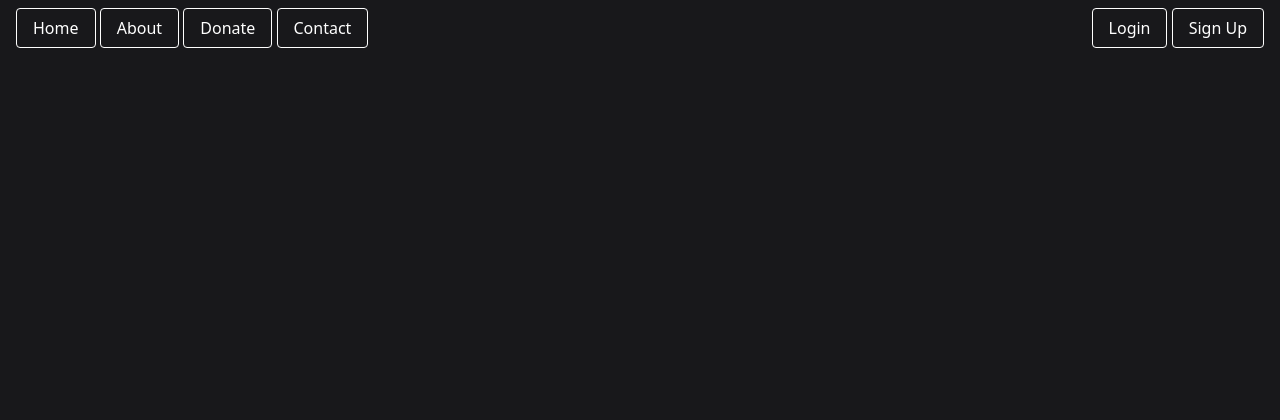
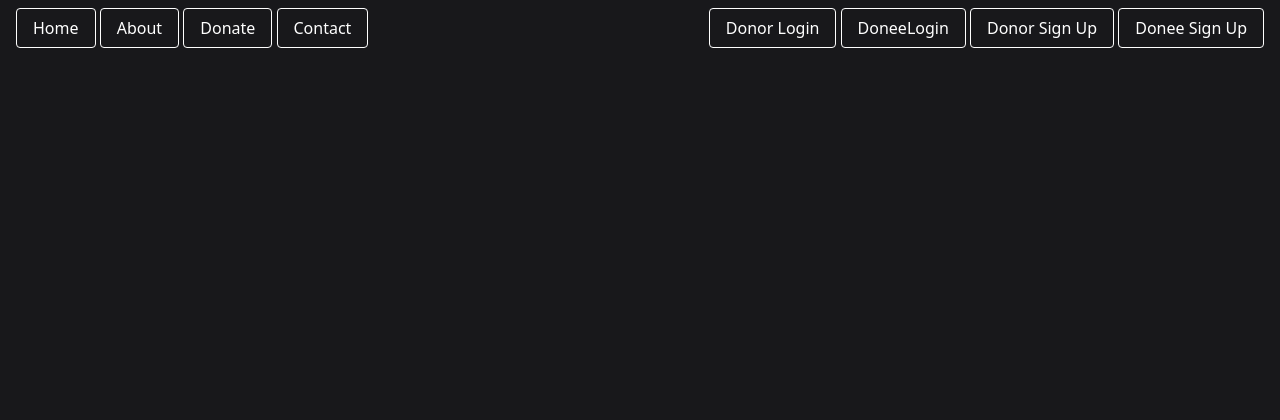
Before and after one commit to alvinkerebei/Imani_Donations, a Flask app: page / in a window 1280 px wide. Shown: the top 420 px of the page. Run offline with Flask 3, Linux system fonts and the light colour scheme; some libraries are stand-ins or nearby versions.

Commit message:
donee side complete

```diff
--- a/app.py
+++ b/app.py
@@ -53,12 +53,17 @@ def home():
 @app.route('/donordash/')
 @login_required
 def donordash():
-  return render_template('donordash.html')
+  return render_template('dash.html')
+
+@app.route('/doneedash/')
+@login_required
+def doneedash():
+  return render_template('dash.html')
 
 
 
-@app.route('/donor/signup', methods=['POST', 'GET'])
-def signup():
+@app.route('/donor/donor_signup', methods=['POST', 'GET'])
+def donor_signup():
     if request.method == "POST":
         name = request.form.get('name')
         email = request.form.get('email')
@@ -77,7 +82,7 @@ def signup():
 
         if db.donor.find_one({"$or": [{"email": email}, {"name": name}]}):
             flash("Username or Email is already in use.", "error")
-            return redirect(url_for('signup'))
+            return redirect(url_for('donor_signup'))
 
         db.donor.insert_one(donor)
         flash("Signup is a Success! Check your email for OTP.", "success")
@@ -89,27 +94,27 @@ def signup():
         send_mail(email, 'Account Activation OTP', f'Your OTP is: {otp}')
 
         session['logged_in'] = True
-        session['signup'] = email
+        session['donor_signup'] = email
         session['totp_secret'] = totp_secret
         session['name'] = name
 
         # Debug logging
-        print(f"Signup - Email: {session['signup']}, TOTP Secret: {session['totp_secret']}")
+        print(f"Signup - Email: {session['donor_signup']}, TOTP Secret: {session['totp_secret']}")
 
         return redirect(url_for('verifyotp'))
 
-    return render_template('signup.html')
+    return render_template('signup.html', form_action=url_for('donor_signup'))
 
 
 @app.route('/donor/verifyotp', methods=['POST', 'GET'])
 def verifyotp():
-    if 'signup' not in session:
+    if 'donor_signup' not in session:
         flash("Not in session", 'error')
-        return redirect(url_for('signup'))
+        return redirect(url_for('donor_signup'))
 
     if request.method == 'POST':
         donor_otp = request.form.get('otp')
-        email = session.get('signup')
+        email = session.get('donor_signup')
         totp_secret = session.get('totp_secret')
 
         # Debug logging
@@ -121,7 +126,7 @@ def verifyotp():
 
         if not donor:
             flash("Email doesn't exist", 'error')
-            return redirect(url_for('signup'))
+            return redirect(url_for('donor_signup'))
 
         totp = pyotp.TOTP(totp_secret)
         if totp.verify(donor_otp, valid_window=1):
@@ -130,10 +135,10 @@ def verifyotp():
         else:
             flash("Invalid OTP.", 'error')
 
-    return render_template('verify_otp.html')
+    return render_template('verify_otp.html', form_action=url_for('verifyotp'))
 
-@app.route('/donor/login', methods=['POST','GET'])
-def login():
+@app.route('/donor/donor_login', methods=['POST','GET'])
+def donor_login():
     if request.method == "POST":
         email = request.form.get('email')
         password = request.form.get('password')
@@ -146,7 +151,7 @@ def login():
 
             session['totp_secret'] = totp_secret
             session['logged_in'] = True
-            session['login'] = {
+            session['donor_login'] = {
                 '_id': donor['_id'],
                 'name': donor['name'],
                 'email': donor['email']
@@ -160,13 +165,13 @@ def login():
             flash("Invalid Email or Password", 'error')
 
 
-    return render_template('login.html')
+    return render_template('login.html', form_action=url_for('donor_login'), forgot_pass_url=url_for('forgot_pass'))
 
 @app.route('/donor/twoFA', methods=['POST', 'GET'])
 def twoFA():
-    if 'login' not in session:
+    if 'donor_login' not in session:
         flash("Not in session", 'error')
-        return redirect(url_for('login'))
+        return redirect(url_for('donor_login'))
     else:
         if request.method == 'POST':
             donor_otp = request.form.get('otp')
@@ -181,7 +186,7 @@ def twoFA():
             else:
                 flash("Invalid OTP", 'error')
 
-    return render_template('twoFA.html')
+    return render_template('twoFA.html', form_action=url_for('twoFA'))
 
 @app.route('/donor/forgot_pass', methods=['POST', 'GET'])
 def forgot_pass():
@@ -203,12 +208,12 @@ def forgot_pass():
             return redirect(url_for('verify_forgotpass'))
         else:
             flash ("Invalid Email", 'error')
-            return redirect(url_for('login'))
+            return redirect(url_for('donor_login'))
 
     elif request.method == 'GET':
         return render_template('forgot_pass.html')
 
-    return render_template('forgot_pass.html')
+    return render_template('forgot_pass.html', form_action=url_for('forgot_pass'))
 
 @app.route('/donor/verify_forgotpass', methods = ['POST', 'GET'])
 def verify_forgotpass():
@@ -229,7 +234,7 @@ def verify_forgotpass():
             else:
                 flash("Invalid Code", 'error')
 
-    return render_template('verify_forgotpass.html')
+    return render_template('verify_forgotpass.html', form_action=url_for('verify_forgotpass'))
 
 @app.route('/donor/changepass', methods=['POST','GET'])
 def changepass():
@@ -251,14 +256,215 @@ def changepass():
                 flash("Password Reset Successfully. Login with your new Password", 'success')
 
                 session.pop('forgotpass', None)
-                return redirect('login')
+                return redirect('donor_login')
 
-    return render_template('changepass.html')
+    return render_template('changepass.html', form_action=url_for('changepass'))
 
 @app.route('/donor/signout')
 def signout():
     session.clear()
     return redirect('/')
 
+#DONEE BACKEND
+
+@app.route('/donee/donee_signup', methods=['POST', 'GET'])
+def donee_signup():
+    if request.method == "POST":
+        name = request.form.get('name')
+        email = request.form.get('email')
+        password = request.form.get('password')
+
+        if not email or not name or not password:
+            flash("All fields are required.", "error")
+            return redirect(url_for('donee_signup'))
+
+        donee = {
+            "_id": uuid.uuid4().hex,
+            "name": name,
+            "email": email,
+            "password": pbkdf2_sha256.hash(password)
+        }
+
+        if db.donee.find_one({"$or": [{"email": email}, {"name": name}]}):
+            flash("Username or Email is already in use.", "error")
+            return redirect(url_for('donee_signup'))
+
+        db.donee.insert_one(donee)
+        flash("Signup is a Success! Check your email for OTP.", "success")
+
+        totp_secret = pyotp.random_base32()
+        totp = pyotp.TOTP(totp_secret)
+        otp = totp.now()
+
+        send_mail(email, 'Account Activation OTP', f'Your OTP is: {otp}')
+
+        session['logged_in'] = True
+        session['donee_signup'] = email
+        session['totp_secret'] = totp_secret
+        session['name'] = name
+
+        # Debug logging
+        print(f"Signup - Email: {session['donee_signup']}, TOTP Secret: {session['totp_secret']}")
+
+        return redirect(url_for('verifyotp2'))
+
+    return render_template('signup.html', form_action=url_for('donee_signup'))
+
+@app.route('/donee/verifyotp2', methods=['POST', 'GET'])
+def verifyotp2():
+    if 'donee_signup' not in session:
+        flash("Not in session", 'error')
+        return redirect(url_for('donee_signup'))
+
+    if request.method == 'POST':
+        donee_otp = request.form.get('otp')
+        email = session.get('donee_signup')
+        totp_secret = session.get('totp_secret')
+
+        # Debug logging
+        print(f"Verify OTP - Form OTP: {donee_otp}")
+        print(f"Verify OTP - Session Email: {email}")
+        print(f"Verify OTP - Session TOTP Secret: {totp_secret}")
+
+        donee = db.donee.find_one({"email": email})
+
+        if not donee:
+            flash("Email doesn't exist", 'error')
+            return redirect(url_for('donee_signup'))
+
+        totp = pyotp.TOTP(totp_secret)
+        if totp.verify(donee_otp, valid_window=1):
+            flash("OTP is correct! You may now login", 'success')
+            return redirect(url_for('donee_login'))
+        else:
+            flash("Invalid OTP.", 'error')
+
+    return render_template('verify_otp.html', form_action=url_for('verifyotp2'))
+
+@app.route('/donee/donee_login', methods=['POST','GET'])
+def donee_login():
+    if request.method == "POST":
+        email = request.form.get('email')
+        password = request.form.get('password')
+        donee = db.donee.find_one({"email": email })
+
+        if donee and pbkdf2_sha256.verify(password, donee['password']):
+            totp_secret = pyotp.random_base32()
+            totp = pyotp.TOTP(totp_secret)
+            otp = totp.now()
+
+            session['totp_secret'] = totp_secret
+            session['logged_in'] = True
+            session['donee_login'] = {
+                '_id': donee['_id'],
+                'name': donee['name'],
+                'email': donee['email']
+            }
+
+            send_mail(email, 'Login Verification Code:', f'Your Verification Code is: {otp}')
+
+            flash("Check Email for Verification Code",'success')
+            return redirect(url_for('twoFA2'))
+        else:
+            flash("Invalid Email or Password", 'error')
+
+    return render_template('login.html', form_action=url_for('donee_login'), forgot_pass_url=url_for('forgot_pass2'))
+
+@app.route('/donee/twoFA2', methods=['POST', 'GET'])
+def twoFA2():
+    if 'donee_login' not in session:
+        flash("Not in session", 'error')
+        return redirect(url_for('donee_login'))
+    else:
+        if request.method == 'POST':
+            donee_otp = request.form.get('otp')
+            totp_secret = session['totp_secret']
+            print(f"Form OTP: {donee_otp}")
+            print(f"Session TOTP Secret: {totp_secret}")
+
+            totp = pyotp.TOTP(totp_secret)
+            if totp.verify(donee_otp, valid_window=1):
+                flash("Verification Complete!", 'success')
+                return redirect(url_for('doneedash'))
+            else:
+                flash("Invalid OTP", 'error')
+
+    return render_template('twoFA.html', form_action=url_for('twoFA2'))
+
+@app.route('/donee/forgot_pass2', methods=['POST', 'GET'])
+def forgot_pass2():
+    if request.method == 'POST':
+        email = request.form.get('email')
+        donee = db.donee.find_one({"email": email})
+
+        if donee:
+            totp_secret = pyotp.random_base32()
+            totp = pyotp.TOTP(totp_secret)
+            otp = totp.now()
+
+            session['totp_secret'] = totp_secret
+            session['forgotpass2'] = email
+
+            send_mail(donee['email'], 'Password Reset Code', f"Your reset code is: {otp}")
+
+            flash("Password Reset Code has been sent to your Email")
+            return redirect(url_for('verify_forgotpass2'))
+        else:
+            flash ("Invalid Email", 'error')
+            return redirect(url_for('donee_login'))
+
+    elif request.method == 'GET':
+        return render_template('forgot_pass.html', form_action=url_for('forgot_pass2'))
+
+@app.route('/donee/verify_forgotpass2', methods = ['POST', 'GET'])
+def verify_forgotpass2():
+    if 'forgotpass2' not in session:
+        flash('Not in Session', 'error')
+        return redirect(url_for('forgot_pass2'))
+    else:
+        if request.method == 'POST':
+            donee_otp = request.form.get('otp')
+            totp_secret = session['totp_secret']
+            print(f"Form OTP: {donee_otp}")
+            print(f"Session TOTP Secret: {totp_secret}")
+
+            totp = pyotp.TOTP(totp_secret)
+            if totp.verify(donee_otp, valid_window=1):
+                flash("Reset Code is Valid... You may Change Your Password", 'success')
+                return redirect(url_for('changepass2'))
+            else:
+                flash("Invalid Code", 'error')
+
+    return render_template('verify_forgotpass.html', form_action=url_for('verify_forgotpass2'))
+
+@app.route('/donee/changepass2', methods=['POST','GET'])
+def changepass2():
+    if 'forgotpass2' not in session:
+        flash('Not in Session', 'error')
+        return redirect(url_for('forgot_pass2'))
+    else:
+        if request.method == 'POST':
+            newPassword = request.form.get('newpassword')
+            confirmPassword = request.form.get('cpassword')
+
+            email = session['forgotpass2']
+
+            if newPassword != confirmPassword:
+                flash("Password DO NOT Match!", 'error')
+            else:
+                hashedPass = pbkdf2_sha256.hash(newPassword)
+                db.donee.update_one({'email': email},{'$set': {'password': hashedPass}})
+                flash("Password Reset Successfully. Login with your new Password", 'success')
+
+                session.pop('forgotpass2', None)
+                return redirect('donee_login')
+
+    return render_template('changepass.html', form_action=url_for('changepass2'))
+
+@app.route('/donee/signout')
+def signout2():
+    session.clear()
+    return redirect('/')
+
 if __name__ == "__main__":
     app.run(debug=True)
--- a/templates/changepass.html
+++ b/templates/changepass.html
@@ -8,7 +8,7 @@
 
     <h1 class="center">Reset Password</h1>
 
-    <form name="changepass_form" method="POST" action="{{url_for('changepass')}}">
+    <form name="changepass_form" method="POST" action="{{form_action}}">
 
       <label for="newpassword">New Password</label>
       <input type="password" name="newpassword" class="field" required>
--- a/templates/forgot_pass.html
+++ b/templates/forgot_pass.html
@@ -8,7 +8,7 @@
 
     <h1 class="center">Enter your Email</h1>
 
-    <form name="forgot_pass_form" method="POST" action="{{url_for('forgot_pass')}}">
+    <form name="forgot_pass_form" method="POST" action="{{form_action}}">
 
       <label for="email">Email</label>
       <input type="email" name="email" class="field" required>
--- a/templates/index.html
+++ b/templates/index.html
@@ -1,3 +1,4 @@
+<!DOCTYPE html>
 <html>
 <head>
     <meta charset="UTF-8">
@@ -15,8 +16,10 @@
                 <a href="#" class="text-white dark:text-black border border-white dark:border-black rounded px-4 py-2 hover:bg-gradient-to-r from-blue-600 to-blue-400 dark:hover:bg-gradient-to-r dark:from-blue-400 dark:to-blue-600 hover:text-black dark:hover:text-white transition-colors">Contact</a>
             </div>
             <div>
-            <a href="{{url_for('login')}}" class="text-white dark:text-black border border-white dark:border-black rounded px-4 py-2 hover:bg-gradient-to-r from-blue-600 to-blue-400 dark:hover:bg-gradient-to-r dark:from-blue-400 dark:to-blue-600 hover:text-black dark:hover:text-white transition-colors">Login</a>
-            <a href="{{url_for('signup')}}" class="text-white dark:text-black border border-white dark:border-black rounded px-4 py-2 hover:bg-gradient-to-r from-blue-600 to-blue-400 dark:hover:bg-gradient-to-r dark:from-blue-400 dark:to-blue-600 hover:text-black dark:hover:text-white transition-colors">Sign Up</a>
+                <a href="{{url_for('donor_login')}}" class="text-white dark:text-black border border-white dark:border-black rounded px-4 py-2 hover:bg-gradient-to-r from-blue-600 to-blue-400 dark:hover:bg-gradient-to-r dark:from-blue-400 dark:to-blue-600 hover:text-black dark:hover:text-white transition-colors">Donor Login</a>
+                <a href="{{url_for('donee_login')}}" class="text-white dark:text-black border border-white dark:border-black rounded px-4 py-2 hover:bg-gradient-to-r from-blue-600 to-blue-400 dark:hover:bg-gradient-to-r dark:from-blue-400 dark:to-blue-600 hover:text-black dark:hover:text-white transition-colors"> DoneeLogin</a>
+                <a href="{{url_for('donor_signup')}}" class="text-white dark:text-black border border-white dark:border-black rounded px-4 py-2 hover:bg-gradient-to-r from-blue-600 to-blue-400 dark:hover:bg-gradient-to-r dark:from-blue-400 dark:to-blue-600 hover:text-black dark:hover:text-white transition-colors">Donor Sign Up</a>
+                <a href="{{url_for('donee_signup')}}" class="text-white dark:text-black border border-white dark:border-black rounded px-4 py-2 hover:bg-gradient-to-r from-blue-600 to-blue-400 dark:hover:bg-gradient-to-r dark:from-blue-400 dark:to-blue-600 hover:text-black dark:hover:text-white transition-colors">Donee Sign Up</a>
             </div>
         </div>
     </div>
--- a/templates/login.html
+++ b/templates/login.html
@@ -7,7 +7,7 @@
 
         <h1 class="center">Login to your account</h1>
 
-        <form name="login_form" method="post" action="{{url_for('login')}}" novalidate>
+        <form name="login_form" method="post" action="{{form_action}}" novalidate>
 
             <label for="email">Email</label>
             <input type="email" id="email" name="email" class="field" >
@@ -17,7 +17,7 @@
 
             <input type="submit" value="Sign Up" class="btn"><br>
 
-            <a href="/donor/forgot_pass" style="display: block; text-align: center;">Forgot Password?</a>
+            <a href="{{forgot_pass_url}}" style="display: block; text-align: center;">Forgot Password?</a>
 
         </form>
     </div>
--- a/templates/signup.html
+++ b/templates/signup.html
@@ -7,7 +7,7 @@
 
         <h1 class="center">Create an account</h1>
 
-        <form name="signup_form" method="post" action="{{url_for('signup')}}" novalidate>
+        <form name="signup_form" method="post" action="{{form_action}}" novalidate>
 
             <label for="name">Name</label>
             <input type="text" id="name" name="name" class="field" >
--- a/templates/twoFA.html
+++ b/templates/twoFA.html
@@ -8,7 +8,7 @@
 
     <h1 class="center">Enter your OTP</h1>
 
-    <form name="verifyotp_form" method="POST" action="{{url_for('twoFA')}}">
+    <form name="verifyotp_form" method="POST" action="{{form_action}}">
 
       <label for="otp">Enter OTP</label>
       <input type="text" id="otp" name="otp" class="field" required>
--- a/templates/verify_forgotpass.html
+++ b/templates/verify_forgotpass.html
@@ -8,7 +8,7 @@
 
     <h1 class="center">Enter your OTP</h1>
 
-    <form name="verifyotp_form" method="POST" action="{{url_for('verify_forgotpass')}}">
+    <form name="verifyotp_form" method="POST" action="{{form_action}}">
 
       <label for="otp">Enter OTP</label>
       <input type="text" id="otp" name="otp" class="field" required>
--- a/templates/verify_otp.html
+++ b/templates/verify_otp.html
@@ -8,7 +8,7 @@
 
     <h1 class="center">Enter your OTP</h1>
 
-    <form name="verifyotp_form" method="POST" action="{{url_for('verifyotp')}}">
+    <form name="verifyotp_form" method="POST" action="{{form_action}}">
 
       <label for="otp">Enter OTP</label>
       <input type="text" id="otp" name="otp" class="field" required>
```
Also changed, not shown: templates/dash.html (added, +47 -0 lines), templates/donordash.html (deleted, +0 -34 lines), donee/__init__.py (added). Lines whose indentation alone changed are shown as unchanged.
